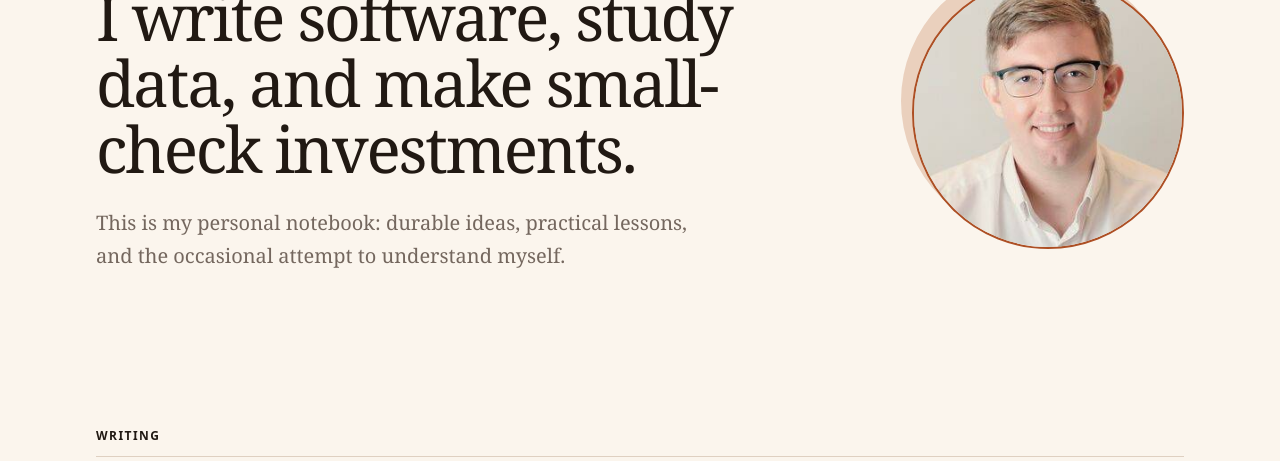
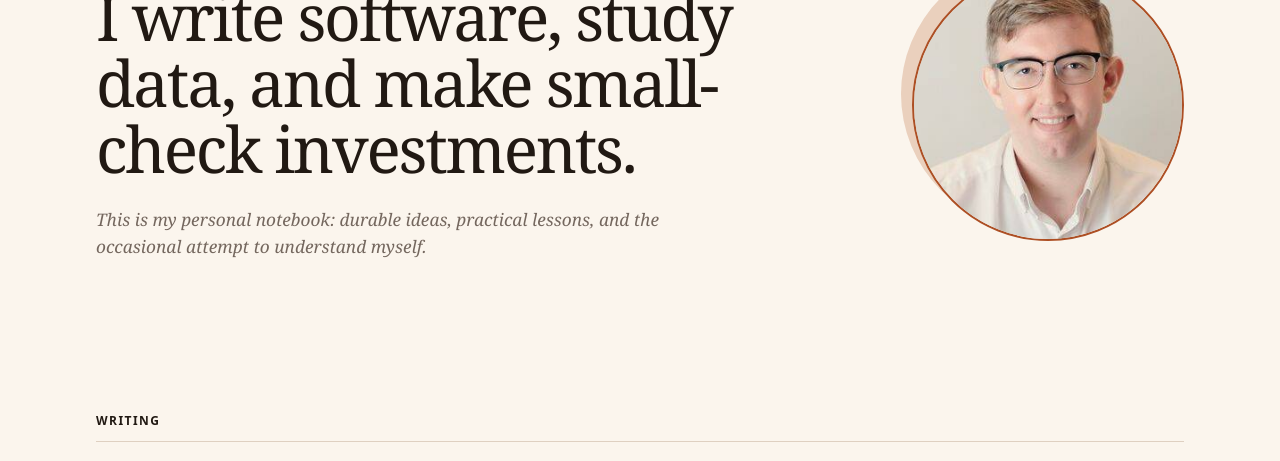
Before and after one commit to nhuber/thenickhuber.com, an Eleventy site: page src/index.njk in a window 1280 px wide. Shown: the part 297-758 px from the top of the page. Built offline with nearby package versions, Linux system fonts and the light colour scheme; Eleventy itself is replaced by a stand-in of ours; files that its build step writes are made by us from their sources.

Commit message:
Soften homepage introduction

```diff
--- a/src/assets/site.css
+++ b/src/assets/site.css
@@ -23,7 +23,7 @@ nav a { text-decoration: none; color: var(--muted); }
 .intro { display: grid; grid-template-columns: minmax(0, 1fr) minmax(12rem, 17rem); gap: clamp(3rem, 8vw, 7rem); align-items: center; padding-block: clamp(5rem, 11vw, 8.5rem); }
 .intro h1 { max-width: 19ch; margin: .65rem 0 1.5rem; font-size: clamp(2.35rem, 5vw, 4.15rem); line-height: 1.03; letter-spacing: -.035em; font-weight: 500; }
 .eyebrow { margin: 0; color: var(--accent); font-size: clamp(1.65rem, 3vw, 2.35rem); font-weight: 500; line-height: 1.1; letter-spacing: -.02em; }
-.lede { max-width: 39rem; color: var(--muted); font-size: 1.25rem; }
+.lede { max-width: 37rem; color: var(--muted); font-size: 1.08rem; font-style: italic; line-height: 1.6; }
 .portrait { position: relative; margin: 0; }
 .portrait::before { position: absolute; inset: -0.7rem 0.7rem 0.7rem -0.7rem; z-index: -1; border-radius: 50%; background: var(--accent-soft); content: ""; }
 .portrait img { display: block; width: 100%; aspect-ratio: 1; border: 2px solid var(--accent); border-radius: 50%; object-fit: cover; }
```
